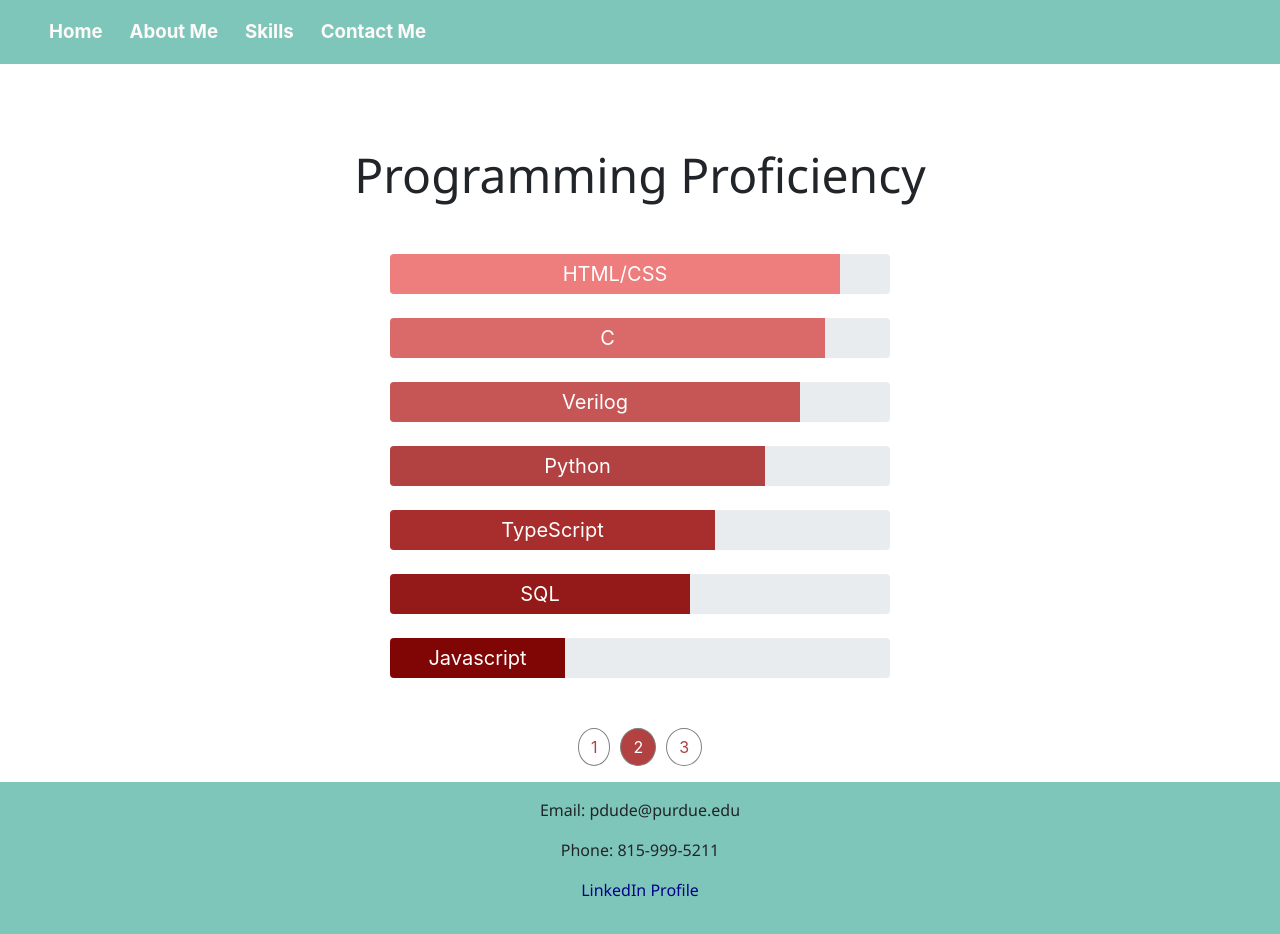
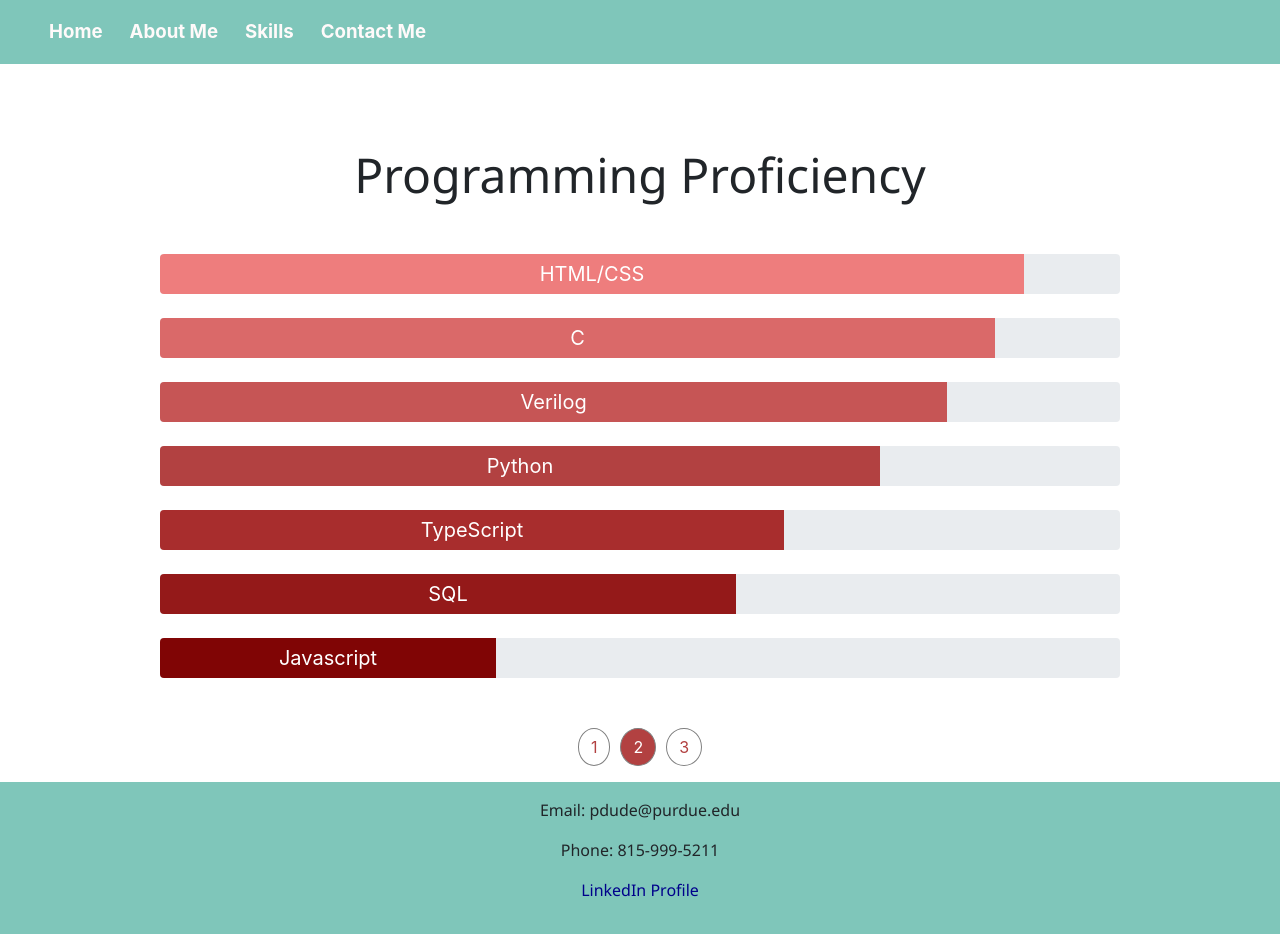
Before and after one commit to pdude517/website, an Angular app: page /code-skills in a window 1280 px wide. Built offline with nearby package versions, Linux system fonts and the light colour scheme.

Commit message:
Update code-skills.component.html

```diff
--- a/src/app/code-skills/code-skills.component.html
+++ b/src/app/code-skills/code-skills.component.html
@@ -7,7 +7,7 @@
   <h2>Programming Proficiency</h2>
 </div>
   <!--Graph for programming languages-->
-  <div class="container2" style="width: 500px; margin: 50px auto">
+  <div class="container2" style="width: 75%; margin: 50px auto">
 
         <div class="progress" style="height: 2.5rem; margin-bottom: 1.5rem;">
           <div class="progress-bar" role="progressbar" aria-valuenow="90" aria-valuemin="0" aria-valuemax="100" style="max-width: 90%; background-color: rgb(238, 125, 125);">
```
